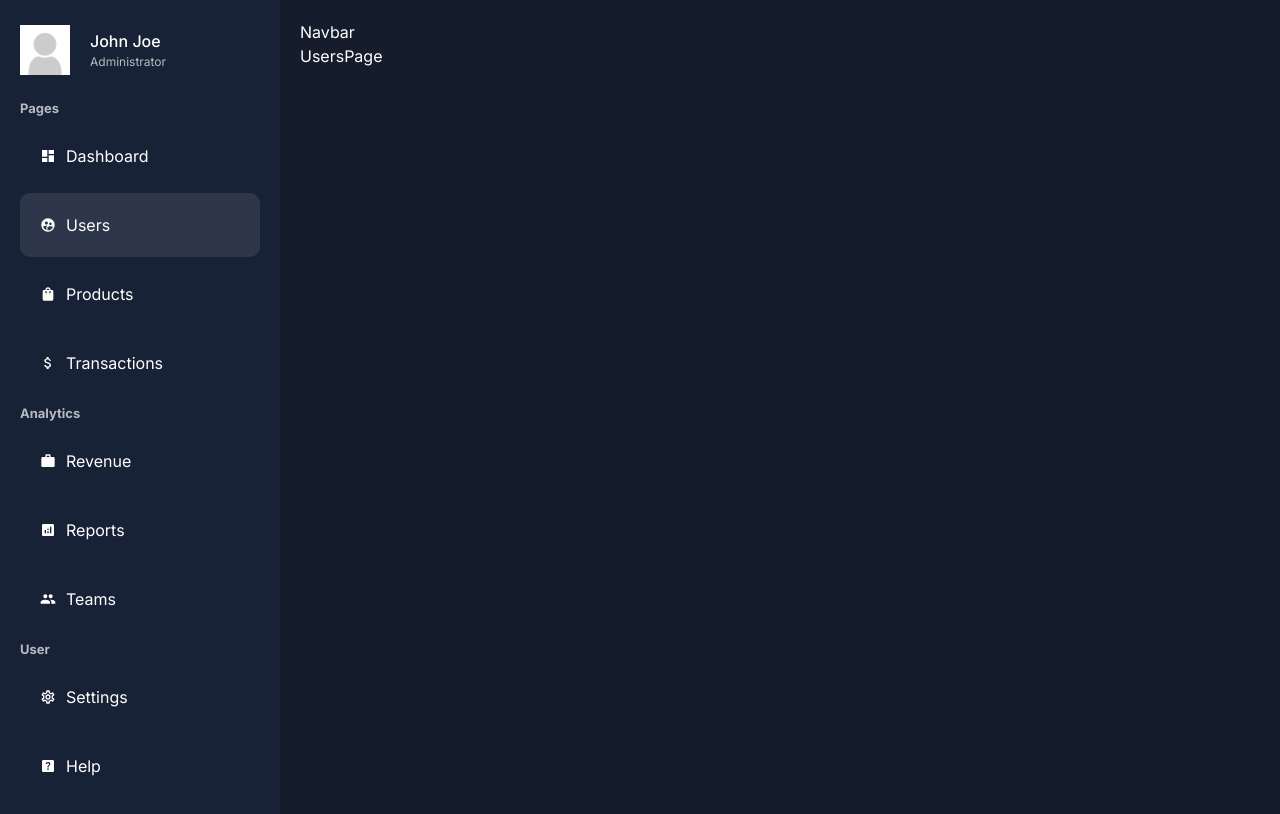
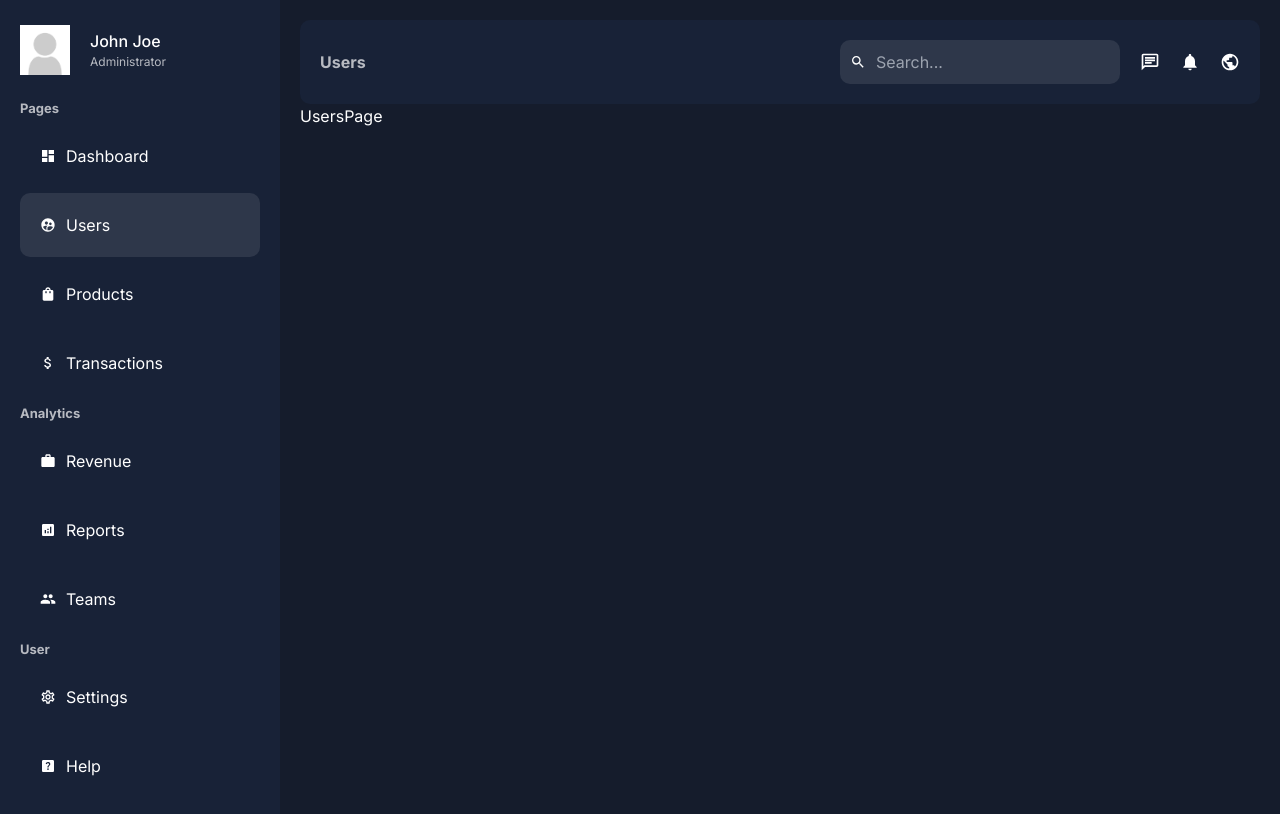
Before and after one commit to biniruu/admin-dashboard-nextjs14, a Next.js app: page /dashboard/users in a window 1280 px wide. Shown: the top 814 px of the page. Built offline with nearby package versions, Linux system fonts and the light colour scheme.

Commit message:
feat: update Navbar

```diff
--- a/src/components/dashboard/navbar/Navbar.tsx
+++ b/src/components/dashboard/navbar/Navbar.tsx
@@ -1,5 +1,29 @@
+'use client'
+
+import { usePathname } from 'next/navigation'
+import { MdNotifications, MdOutlineChat, MdPublic, MdSearch } from 'react-icons/md'
+
+import styles from './navbar.module.css'
+
 function Navbar() {
-  return <div>Navbar</div>
+  const pathname = usePathname()
+
+  return (
+    <div className={styles.container}>
+      <div className={styles.title}>{pathname.split('/').pop()}</div>
+      <div className={styles.menu}>
+        <div className={styles.search}>
+          <MdSearch />
+          <input type="text" name="search" id="search" placeholder="Search..." className={styles.input} />
+        </div>
+        <div className={styles.icons}>
+          <MdOutlineChat size={20} />
+          <MdNotifications size={20} />
+          <MdPublic size={20} />
+        </div>
+      </div>
+    </div>
+  )
 }
 
 export default Navbar
--- /dev/null
+++ b/src/components/dashboard/navbar/navbar.module.css
@@ -0,0 +1,40 @@
+.container {
+  align-items: center;
+  background-color: var(--bg-soft);
+  border-radius: 0.625rem;
+  display: flex;
+  justify-content: space-between;
+  padding: 1.25rem;
+}
+
+.title {
+  color: var(--text-soft);
+  font-weight: bold;
+  text-transform: capitalize;
+}
+
+.menu {
+  align-items: center;
+  display: flex;
+  gap: 1.25rem;
+}
+
+.search {
+  align-items: center;
+  background: #2e374a;
+  border-radius: 0.625rem;
+  display: flex;
+  gap: 0.625rem;
+  padding: 0.625rem;
+}
+
+.input {
+  background: transparent;
+  border: none;
+  color: var(--text);
+}
+
+.icons {
+  display: flex;
+  gap: 1.25rem;
+}
```
